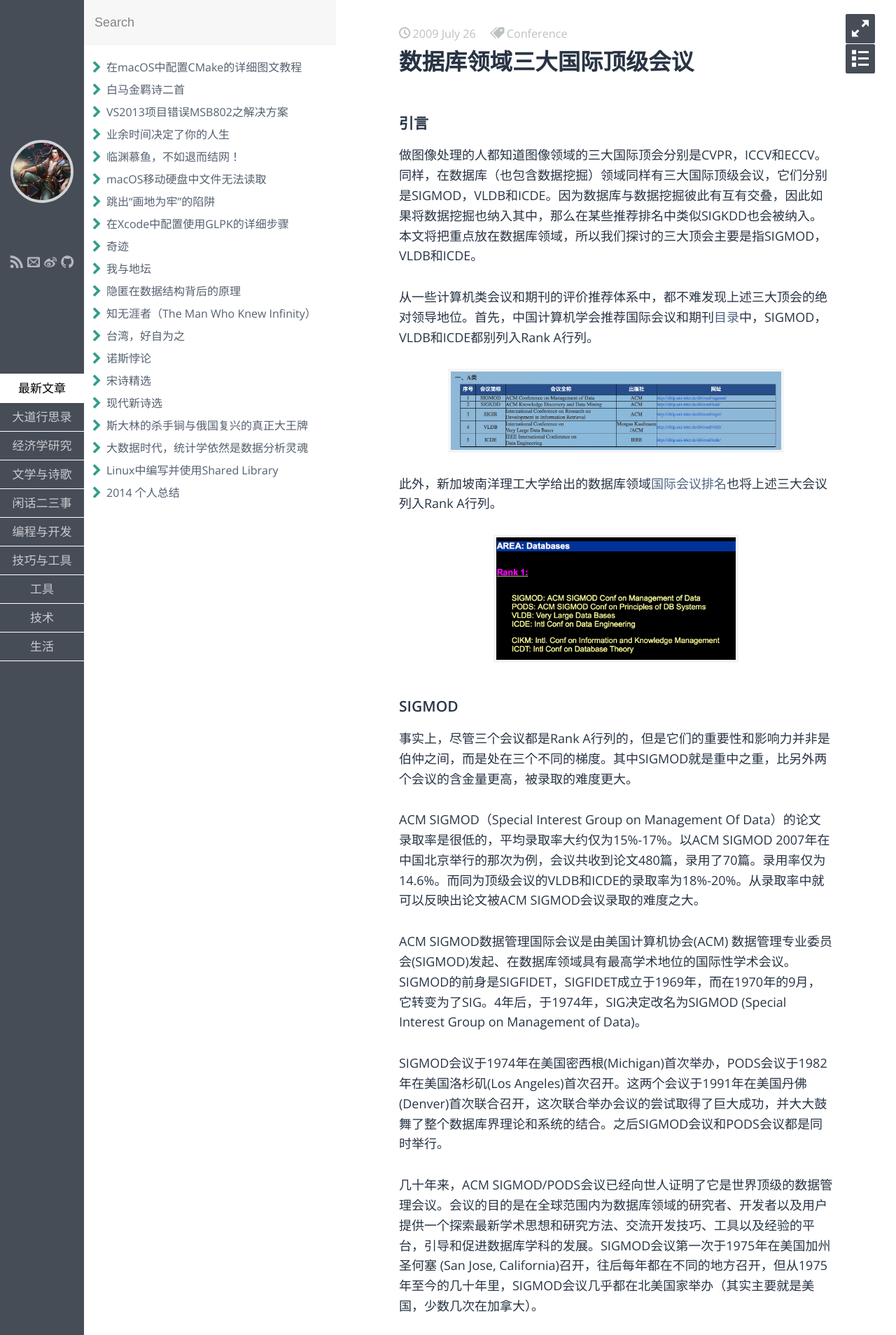
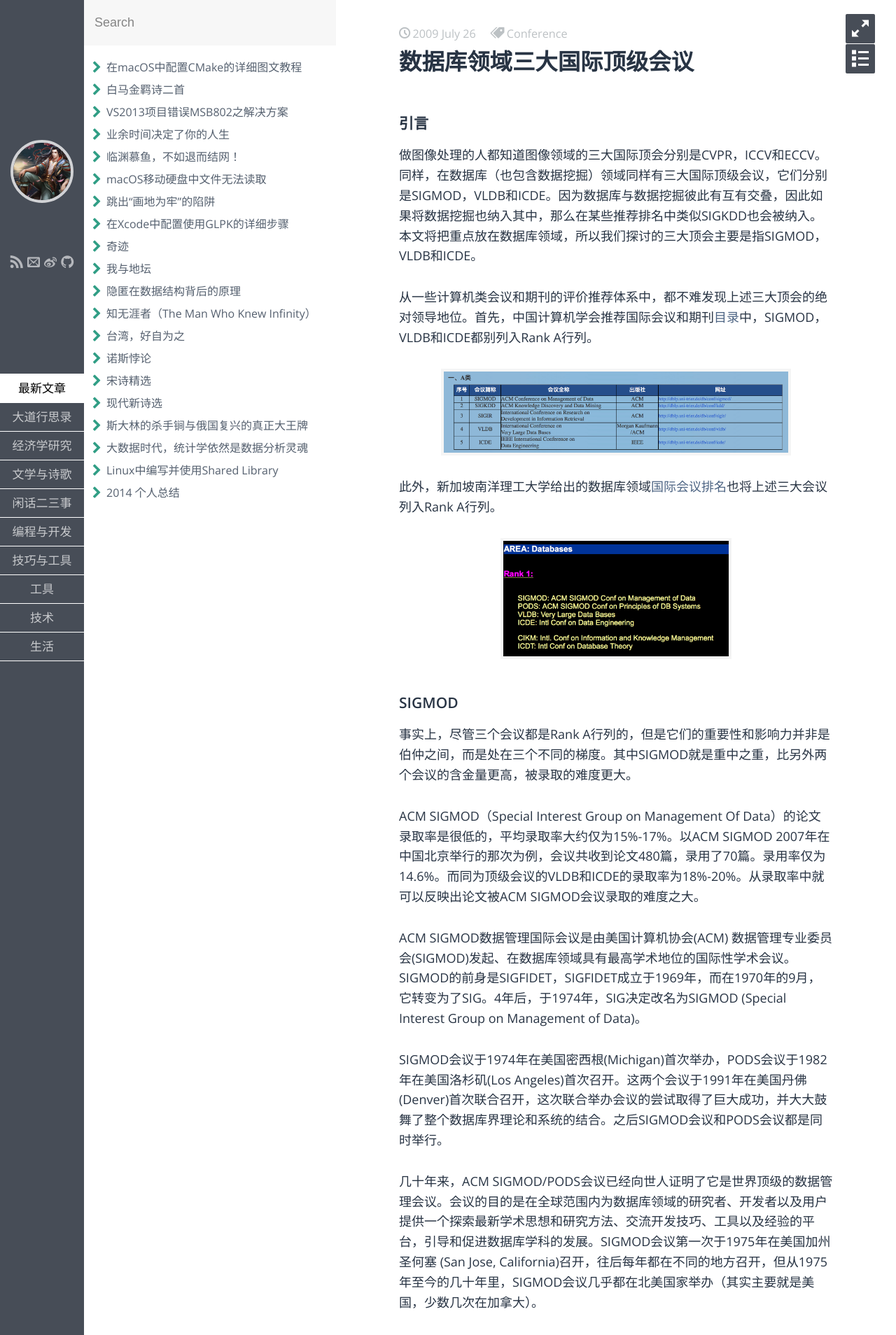
Before and after one commit to fzuo/baimafujinji, a Jekyll site: the page built from _posts/others/2009-07-26-database-conference.md, in a window 1280 px wide. Shown: the top 1908 px of the page at 70% size. Built offline with Jekyll 4.4.1, drawn with Linux system fonts in a browser that asks for light colours; some web fonts are replaced; some of the changed text lies outside the part shown.

Commit message:
Update 2009-07-26-database-conference.md

```diff
--- a/_posts/others/2009-07-26-database-conference.md
+++ b/_posts/others/2009-07-26-database-conference.md
@@ -14,13 +14,13 @@
 从一些计算机类会议和期刊的评价推荐体系中，都不难发现上述三大顶会的绝对领导地位。首先，中国计算机学会推荐国际会议和期刊[目录](http://www.ccf.org.cn/sites/ccf/biaodan.jsp?contentId=2903940690081)中，SIGMOD，VLDB和ICDE都别列入Rank A行列。
 
 <p align="center">
-<img src="https://fzuo.github.io/assets/img/db_conf_01.png" width="480">
+<img src="https://fzuo.github.io/assets/img/db_conf_01.png" width="500">
 </p>
 
 此外，新加坡南洋理工大学给出的数据库领域[国际会议排名](http://www3.ntu.edu.sg/home/assourav/crank.htm)也将上述三大会议列入Rank A行列。
 
 <p align="center">
-<img src="https://fzuo.github.io/assets/img/db_conf_02.png" width="350">
+<img src="https://fzuo.github.io/assets/img/db_conf_02.png" width="330">
 </p>
 
 ### SIGMOD
```
